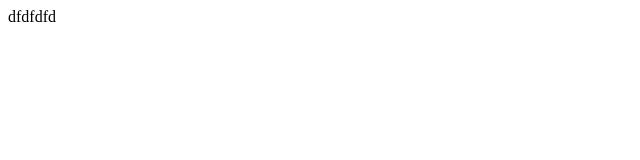
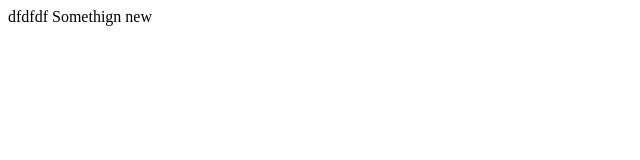
Before and after one commit to seattletimes/compost, a website with bundled scripts: page src/index.html in a window 1280 px wide. Shown: the whole page, without its empty margins (0-640 px from the left). Built offline with nearby package versions, Linux system fonts and the light colour scheme; files whose address does not match are found by name; a web font is replaced by a local one.

Commit message:
Another commit

```diff
--- a/src/index.html
+++ b/src/index.html
@@ -8,7 +8,7 @@
     <%= t.include("partials/_adHead.html") %>
   </head>
   <body>
-dfdfdfd
+dfdfdf Somethign new
     <script src="app.js"></script>
     <%= json.project.production ? t.include("partials/_adFoot.html") : "" %>
     <%= json.project.production ? t.include("partials/_workHere.html") : "" %>
```
